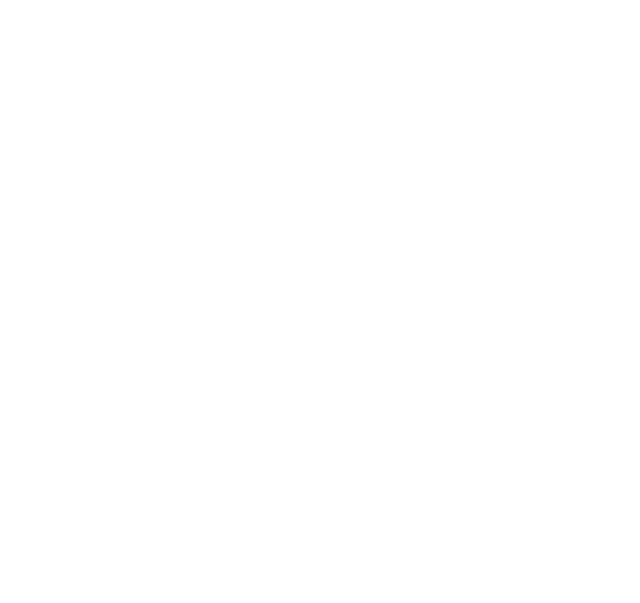
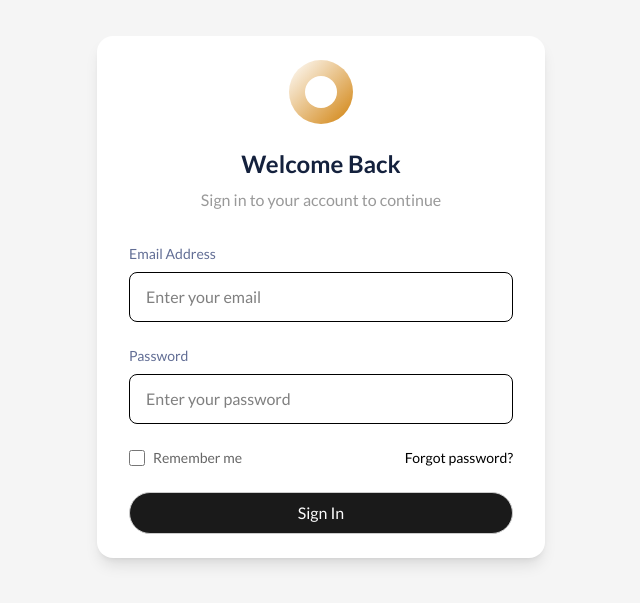
Before and after one commit to gomgomgit/lagi-lagi-doculazer, a Vue app: page /login in a window 1280 px wide. Before the commit this address had no page. Shown: the part 103-706 px from the top of the page, without its empty margins (319-959 px from the left). Built offline with nearby package versions, Linux system fonts and the light colour scheme.

Commit message:
layout clear

```diff
--- a/src/components/BaseLayout.vue
+++ b/src/components/BaseLayout.vue
@@ -1,14 +1,14 @@
 <template>
-  <div class="flex h-screen bg-base p-4 gap-4">
+  <div class="flex h-screen bg-base gap-4">
     <!-- Sidebar -->
     <aside class="w-64 base-card bg-card text-base flex flex-col">
       <!-- Sidebar Header -->
-      <div class="p-4 border-b border-gray-200">
+      <div class="p-4 pt-0 border-b border-gray-200">
         <h1 class="text-xl font-bold text-gray-800">My Workspace</h1>
       </div>
 
       <!-- Navigation Menu -->
-      <nav class="flex-1 p-4 space-y-2">
+      <nav class="flex-1 space-y-2">
         <div class="space-y-1">
           <router-link
             to="/"
@@ -27,15 +27,13 @@
 
       <!-- Sidebar Footer -->
       <div class="p-4 border-t border-gray-200">
-        <div class="text-xs text-gray-500">Premium Plan</div>
-        <div class="text-sm text-blue-600 mt-1">Upgrade to Premium →</div>
       </div>
     </aside>
 
     <!-- Main Content Area -->
     <div class="flex-1 flex flex-col gap-4">
       <!-- Header -->
-      <header class="px-4 pb-0 pt-2">
+      <header class="px-4 pb-0 pt-3">
         <div class="flex items-center justify-between">
           <div>
             <h2 class="text-lg font-semibold text-gray-800">{{ currentHeader }}</h2>
@@ -50,7 +48,7 @@
       </header>
       <!-- Router View Content -->
       <div class="base-card bg-card grow">
-        <div class="flex h-full p-8">
+        <div class="flex h-full">
           <router-view />
         </div>
       </div>
--- a/src/router/index.js
+++ b/src/router/index.js
@@ -3,13 +3,26 @@ import BaseLayout from '../components/BaseLayout.vue'
 import ChatView from '../views/chats/ChatView.vue'
 import ChatTool from '@/views/chats/ChatTool.vue'
 import ProfileView from '@/views/profiles/ProfileView.vue'
+import LoginView from '@/views/auth/LoginView.vue'
 
 const router = createRouter({
   history: createWebHistory(import.meta.env.BASE_URL),
   routes: [
     {
+      path: '/login',
+      name: 'login',
+      component: LoginView,
+      meta: {
+        requiresGuest: true, // Hanya bisa diakses jika belum login
+        title: 'Login'
+      }
+    },
+    {
       path: '/',
       component: BaseLayout,
+      meta: {
+        requiresAuth: true // Semua child routes membutuhkan authentication
+      },
       children: [
         {
           path: '',
--- a/src/style/components.css
+++ b/src/style/components.css
@@ -1,7 +1,8 @@
 /* Base Components */
 .base-card { border-radius: var(--radius-2xl);
   box-shadow: var(--shadow-lg);
-  padding: var(--spacing-6);
+  padding-inline: calc(var(--spacing) * 8);
+  padding-block: calc(var(--spacing) * 6);
 }
 
 .base-button {
--- /dev/null
+++ b/src/views/auth/LoginView.vue
@@ -0,0 +1,78 @@
+<template>
+  <div class="min-h-screen bg-base flex items-center justify-center">
+    <div class="w-full max-w-md">
+      <!-- Login Card -->
+      <div class="base-card bg-card">
+        <!-- Header -->
+        <div class="text-center mb-8">
+          <div class="w-16 h-16 bg-gradient-to-br from-orange to-orange-700 rounded-full mx-auto mb-6 flex items-center justify-center">
+            <div class="w-8 h-8 bg-white rounded-full"></div>
+          </div>
+          <h1 class="text-2xl font-bold text-navy mb-2">Welcome Back</h1>
+          <p class="text-dark-400">Sign in to your account to continue</p>
+        </div>
+
+        <!-- Login Form -->
+        <form class="space-y-6">
+          <!-- Email Field -->
+          <div>
+            <label for="email" class="block text-sm font-medium text-navy-700 mb-2">
+              Email Address
+            </label>
+            <input
+              type="email"
+              id="email"
+              name="email"
+              class="w-full px-4 py-3 border border-light-gray-300 rounded-lg focus:ring-2 focus:ring-orange focus:border-orange outline-none transition-colors"
+              placeholder="Enter your email"
+            >
+          </div>
+
+          <!-- Password Field -->
+          <div>
+            <label for="password" class="block text-sm font-medium text-navy-700 mb-2">
+              Password
+            </label>
+            <input
+              type="password"
+              id="password"
+              name="password"
+              class="w-full px-4 py-3 border border-light-gray-300 rounded-lg focus:ring-2 focus:ring-orange focus:border-orange outline-none transition-colors"
+              placeholder="Enter your password"
+            >
+          </div>
+
+          <!-- Remember Me & Forgot Password -->
+          <div class="flex items-center justify-between">
+            <div class="flex items-center">
+              <input
+                type="checkbox"
+                id="remember"
+                name="remember"
+                class="w-4 h-4 text-orange border-light-gray-300 rounded focus:ring-orange"
+              >
+              <label for="remember" class="ml-2 text-sm text-dark-600">
+                Remember me
+              </label>
+            </div>
+            <a href="#" class="text-sm text-orange hover:text-orange-700 transition-colors">
+              Forgot password?
+            </a>
+          </div>
+
+          <!-- Login Button -->
+          <button
+            type="submit"
+            class="w-full btn-action base-button font-medium py-3 px-4 rounded-lg transition-colors focus:outline-none focus:ring-2 focus:ring-orange focus:ring-offset-2"
+          >
+            Sign In
+          </button>
+        </form>
+      </div>
+    </div>
+  </div>
+</template>
+
+<script setup>
+// Login page logic akan ditambahkan nanti
+</script>
```
